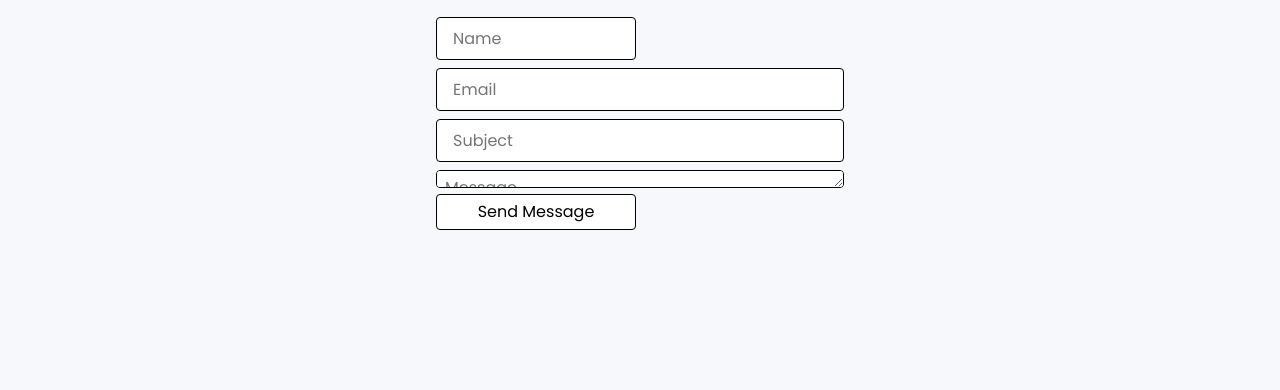
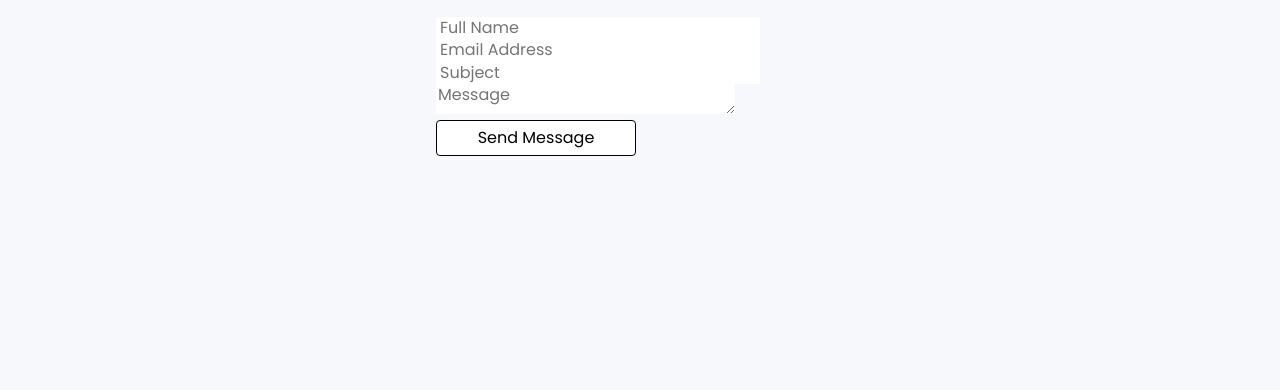
Before and after one commit to 0xa873219c19a9e2ac0f/0xa873219c19a9e2ac0f.github.io, a website built with Parcel: page contact.html in a window 1280 px wide. Shown: the part 683-1073 px from the top of the page. Built offline with nearby package versions, Linux system fonts and the light colour scheme.

Commit message:
Update contact.html

```diff
--- a/contact.html
+++ b/contact.html
@@ -183,24 +183,24 @@
                   <input
                     type="text"
                     required
-                    placeholder="Name"
-                    class="contact-textinput input"
+                    placeholder="Full Name"
+                    class="form-control"
                   />
                   <input
                     type="text"
                     required
-                    placeholder="Email"
-                    class="contact-textinput1 input"
+                    placeholder="Email Address"
+                    class="form-control"
                   />
                   <input
                     type="text"
                     required
                     placeholder="Subject"
-                    class="contact-textinput2 input"
+                    class="form-control"
                   />
                   <textarea
                     placeholder="Message"
-                    class="contact-textarea textarea"
+                    class="form-control"
                   ></textarea>
                   <button type="submit" class="contact-button button">
                     <span>
```
